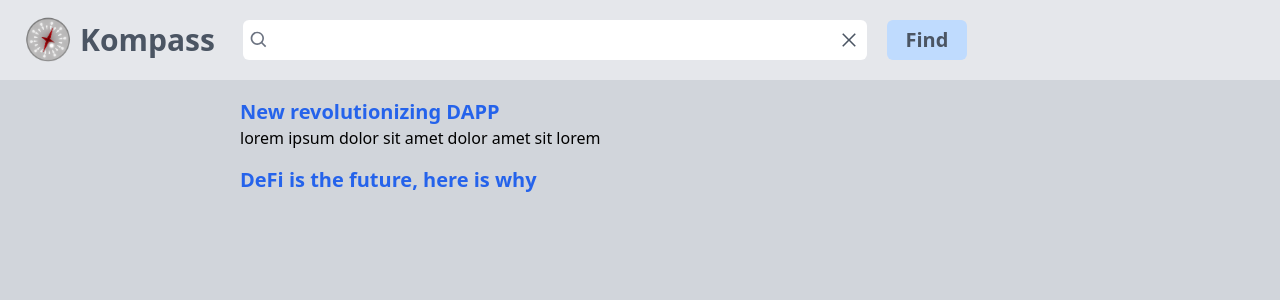
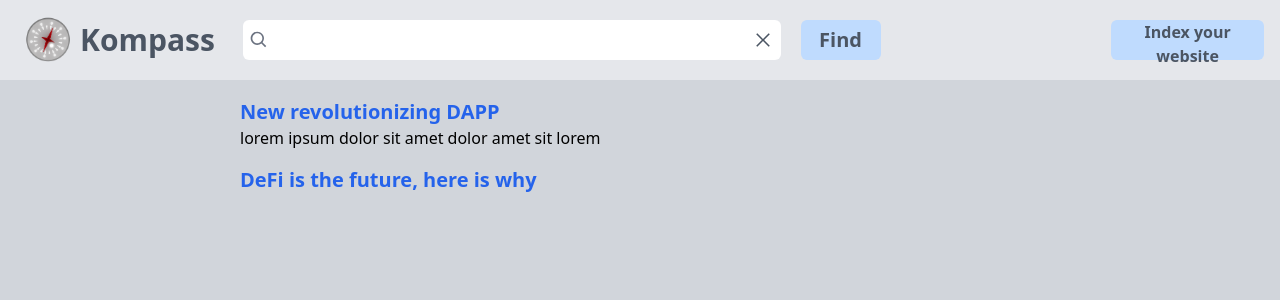
Before and after one commit to Sandevik/Kompass, a Next.js app in the folder frontend/: page /search in a window 1280 px wide. Shown: the top 300 px of the page. Built offline with nearby package versions, Linux system fonts and the light colour scheme.

Commit message:
index btn & format

```diff
--- a/frontend/src/components/SearchArea.tsx
+++ b/frontend/src/components/SearchArea.tsx
@@ -18,6 +18,7 @@ export default function SearchArea({}) {
 
   return (
     <div className="flex bg-gray-200 p-4 gap-5 items-center border-b-2 border-gray-300 ">
+        <div className="flex w-full items-center gap-5">
         <Link href="/" className="flex items-center gap-2 px-2">
           <img src="/Kompass2d.png" className="h-12 w-12" alt="Kompass logo" />
           <span className="text-3xl font-semibold text-gray-600">Kompass</span>
@@ -28,6 +29,8 @@ export default function SearchArea({}) {
           <VscChromeClose onClick={() => setQuery("") } className="w-5 h-5 absolute right-2 top-2.5 text-gray-600 cursor-pointer"/>
         </div>
         <button onClick={()=> router.push(`/search?q=${query.split(" ").join("+")}`)} className="w-20 bg-blue-200 text-gray-600 h-10 rounded-md font-semibold text-xl hover:bg-blue-300 transition-colors">Find</button>
-      </div>
+        </div>
+        <button className=" w-44 bg-blue-200 hover:bg-blue-300 transition-colors text-gray-600 h-10 px-1 rounded-md font-semibold">Index your website</button>
+    </div>
   )
 }
--- a/frontend/src/pages/search/index.tsx
+++ b/frontend/src/pages/search/index.tsx
@@ -68,8 +68,6 @@ const domains: Domain[] = [
 
 export default function index() {
 
-
-
   const getRelevantPage = (domain: Domain): Page => {
     let currentPage: Page = {} as Page;
     let hightestScore: number = 0;
@@ -86,11 +84,7 @@ export default function index() {
     <main className="bg-gray-300 h-[100vh]">
 
       <SearchArea />
-
       <SER pages={domains.map(domain => (getRelevantPage(domain)))}/>
-
-
-
 
     </main>
   )
```
